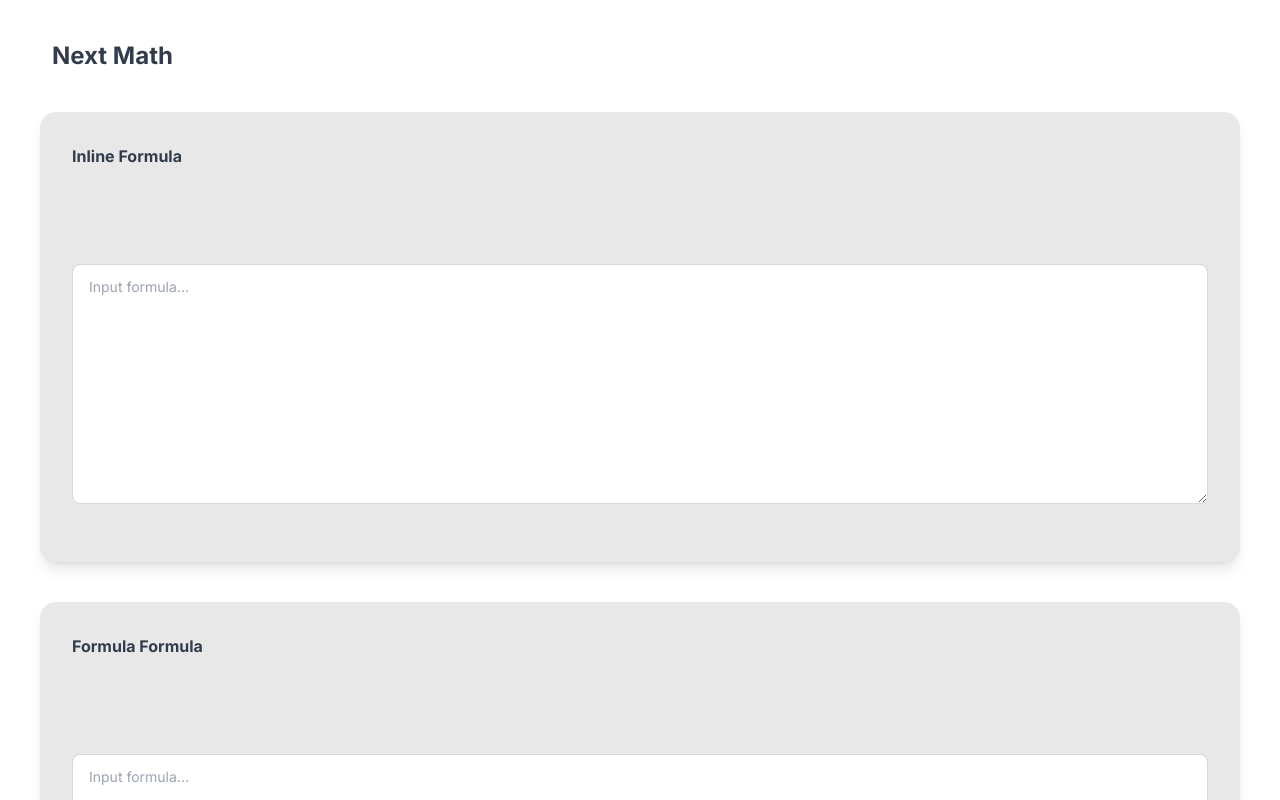
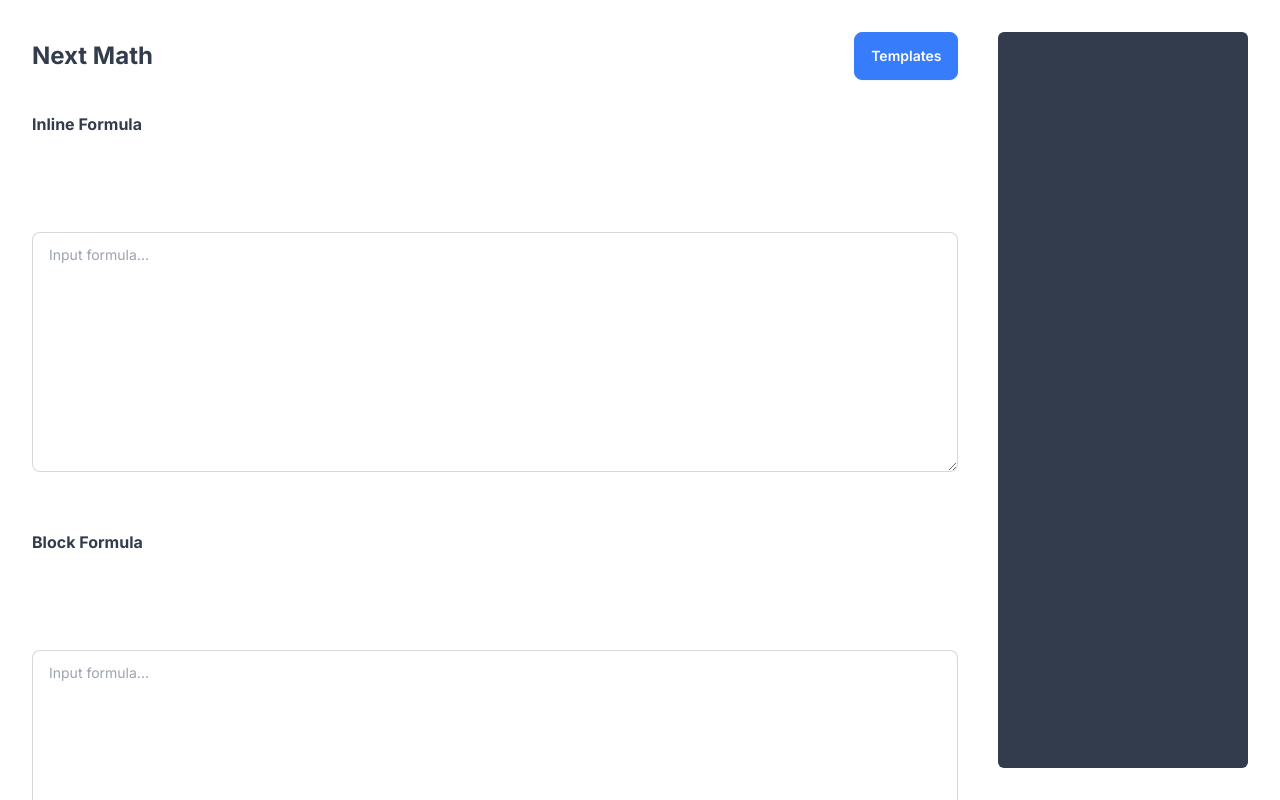
Before and after one commit to tf63/next-katex-exp, a Next.js app: page / in a window 1280 px wide. Shown: the top 800 px of the page. Built offline with nearby package versions, Linux system fonts and the light colour scheme.

Commit message:
[feat] impl nav-bar

```diff
--- a/app/layout.tsx
+++ b/app/layout.tsx
@@ -1,4 +1,6 @@
 import { Inter } from 'next/font/google'
+
+import { NavSidebar } from '@/components/layout/nav-sidebar'
 
 import type { Metadata } from 'next'
 
@@ -18,7 +20,12 @@ export default function RootLayout({
 }>) {
     return (
         <html lang="ja" data-theme="emerald">
-            <body className={inter.className}>{children}</body>
+            <body className={inter.className}>
+                <div className="flex h-screen gap-10 p-8">
+                    {children}
+                    <NavSidebar />
+                </div>
+            </body>
         </html>
     )
 }
--- a/app/page.tsx
+++ b/app/page.tsx
@@ -1,26 +1,31 @@
 import React from 'react'
 
+import { FormulaDropdown } from '@/components/formula-dropdown'
 import { MathInput } from '@/components/math-input'
 
 export default function Home() {
     return (
-        <div className="h-screen p-10">
-            <h1 className="ml-3 text-2xl font-bold">Next Math</h1>
+        <div className="w-full">
+            <div className="flex items-center">
+                <h1 className=" w-fit  text-2xl font-bold">Next Math</h1>
+                <div className="ml-auto">
+                    <FormulaDropdown />
+                </div>
+            </div>
 
-            <div className="card bg-base-200 my-10 p-8 shadow-lg">
+            <div className="card  my-8">
                 <p className="font-bold">Inline Formula</p>
                 <div className="my-5 w-full">
                     <MathInput inline={true} />
                 </div>
             </div>
 
-            <div className="card bg-base-200 my-10 p-8 shadow-lg">
-                <p className="font-bold">Formula Formula</p>
+            <div className="card my-8">
+                <p className="font-bold">Block Formula</p>
                 <div className="my-5 w-full">
                     <MathInput inline={false} />
                 </div>
             </div>
-
         </div>
     )
 }
--- /dev/null
+++ b/components/layout/nav-sidebar/index.tsx
@@ -0,0 +1 @@
+export * from './nav-sidebar'
--- /dev/null
+++ b/components/layout/nav-sidebar/nav-sidebar.tsx
@@ -0,0 +1,8 @@
+export const NavSidebar = () => {
+    return (
+        <div className="h-full w-80 rounded-md bg-neutral p-3">
+            <div> a</div>
+            NavSidebar Component
+        </div>
+    )
+}
```
Also changed, not shown: 2 other files (tests, documents, lock files or other folders).
